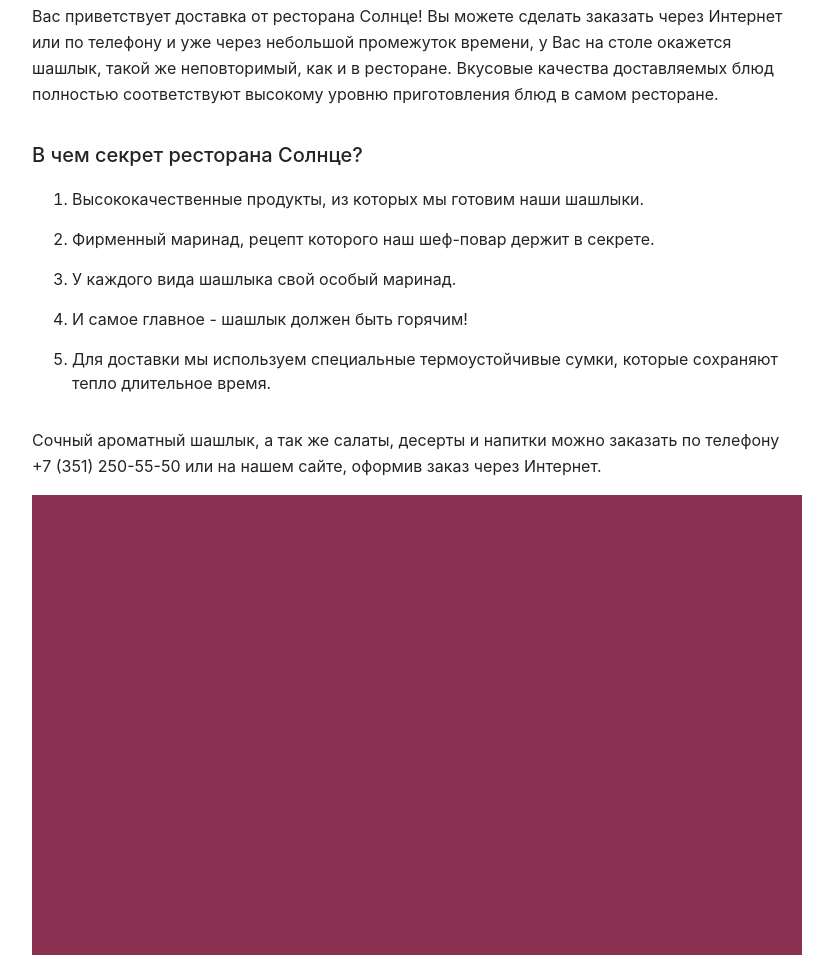
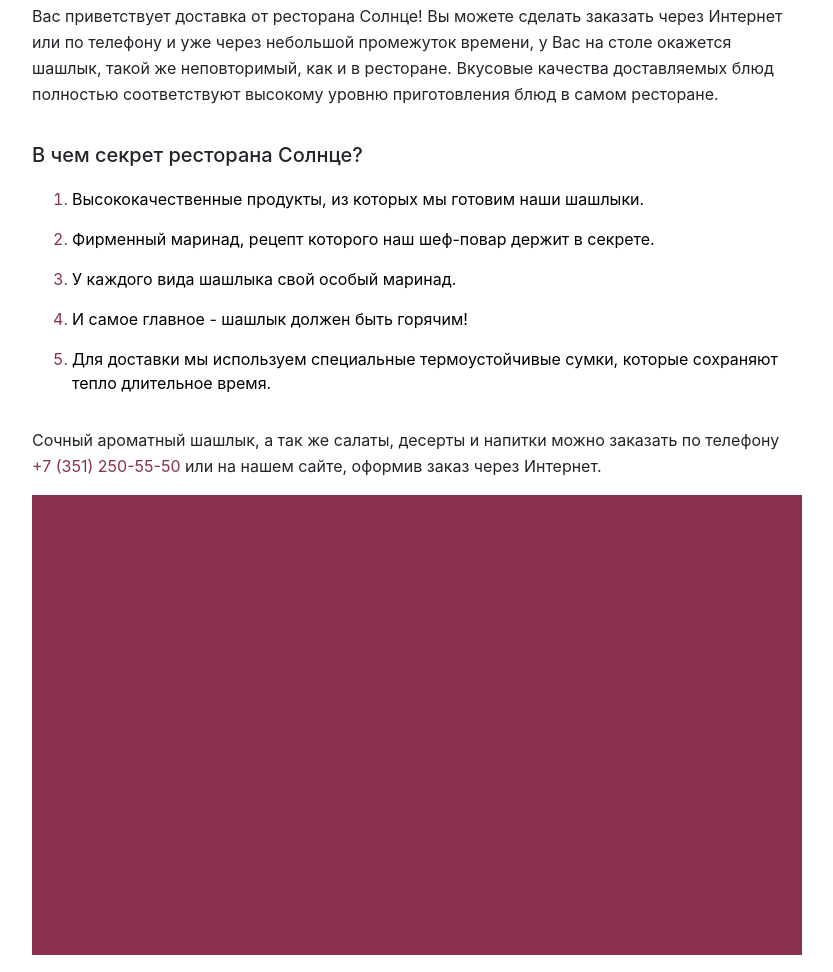
Before and after one commit to mrDen4/barbecue, a website: page src/template/about.html in a window 1280 px wide. Shown: the part 1112-2084 px from the top of the page, without its empty margins (223-1056 px from the left). Drawn offline with nearby package versions, Linux system fonts and the light colour scheme; files that its build step writes are made by us from their sources; files whose address does not match are found by name.

Commit message:
add styles for about page

```diff
--- a/src/styles/layout/_about.scss
+++ b/src/styles/layout/_about.scss
@@ -83,8 +83,20 @@
         list-style: decimal;
     }
 
+    .about__item {
+        color: #8a3151;
+    }
+
+    .item__text {
+        color: black;
+    }
+
     .about__imgs {
         margin: 20px 0;
+    }
+
+    .text__color {
+        color: #8a3151;
     }
 
     .about__video {
--- a/src/template/about.html
+++ b/src/template/about.html
@@ -200,7 +200,7 @@
                     </li>
                 </ul>
                 <p class="about__text">
-                    Сочный ароматный шашлык, а так же салаты, десерты и напитки можно заказать по телефону +7 (351) 250-55-50 или на нашем сайте,
+                    Сочный ароматный шашлык, а так же салаты, десерты и напитки можно заказать по телефону <span class="text__color">+7 (351) 250-55-50</span>  или на нашем сайте,
                     оформив заказ через Интернет.
                 </p>
                 <div class="about__video">
```
Also changed, not shown: build/about.html, build/assets/styles/layout/article.css (deleted), build/assets/styles/main.css.
